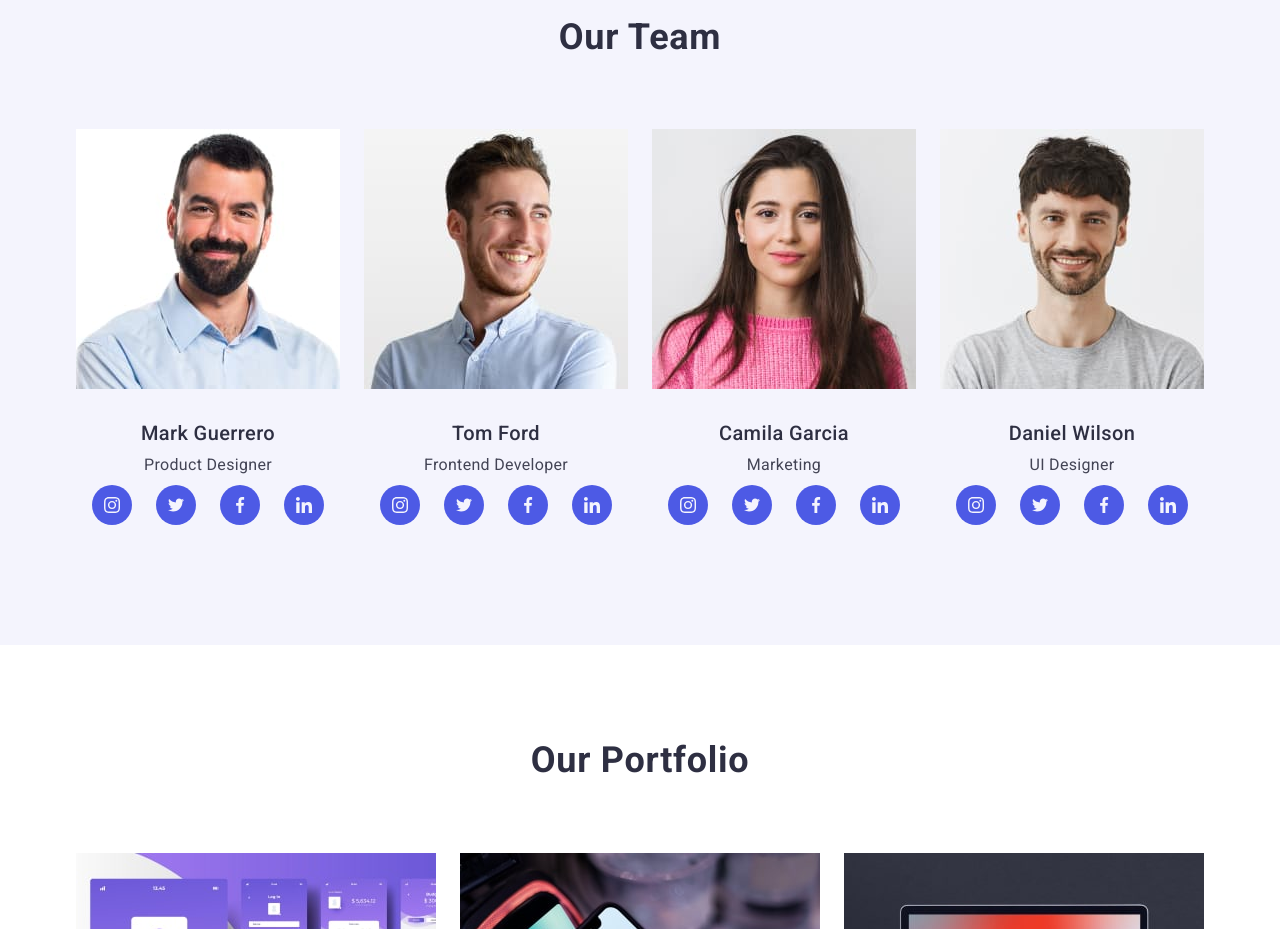
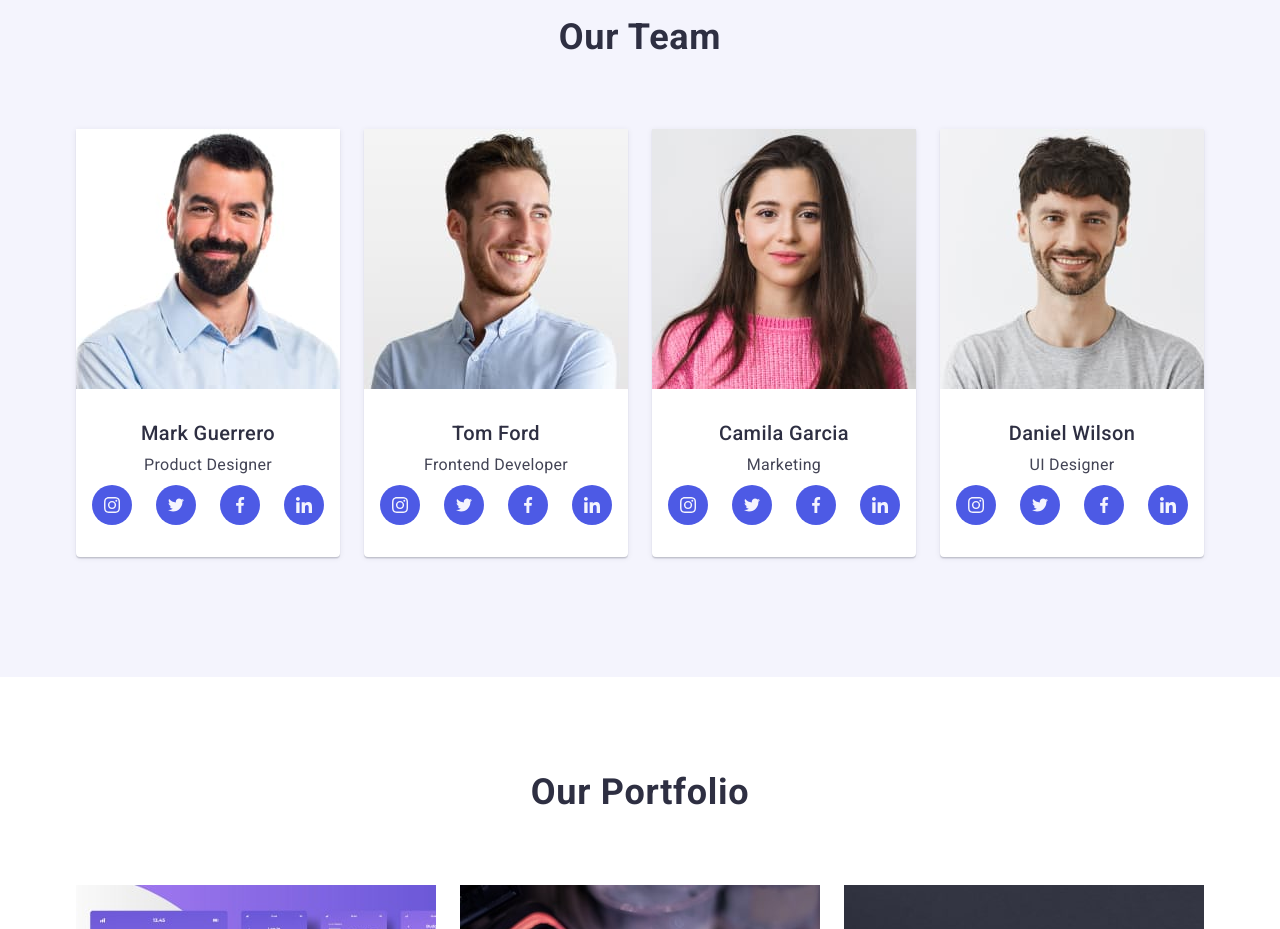
Before and after one commit to Roman-Tykhiy/goit-markup-hw-06, a plain HTML site: page index.html in a window 1280 px wide. Shown: the part 1240-2169 px from the top of the page. Drawn offline with nearby package versions, Linux system fonts and the light colour scheme.

Commit message:
hw6-ourteam

```diff
--- a/css/styles.css
+++ b/css/styles.css
@@ -516,10 +516,11 @@ screen and (min-resolution: 2dppx) {
 .our_teams {
     max-width: 320px;
     padding-top: 96px;
-    padding-bottom: 96;
+    padding-bottom: 96px;
     background: #f4f4fd;
     margin: 0 auto;
     margin-bottom: 96px;
+
 }
 .our_teams_title {
         font-weight: 700;
@@ -537,6 +538,17 @@ screen and (min-resolution: 2dppx) {
     align-items: center;
 
 }
+.container_our_teams_item {
+    padding-bottom: 32px;
+}
+.our_teams_itam {
+    background-color: #fff;
+    width: 264px;
+    height: 428px;
+    border-radius: 0px 0px 4px 4px;
+    box-shadow: 0px 1px 6px rgba(46, 47, 66, 0.08),
+        0px 1px 1px rgba(46, 47, 66, 0.16),
+        0px 2px 1px rgba(46, 47, 66, 0.08);}
 
 .our_teams_title_item {
     font-weight: 500;
```
